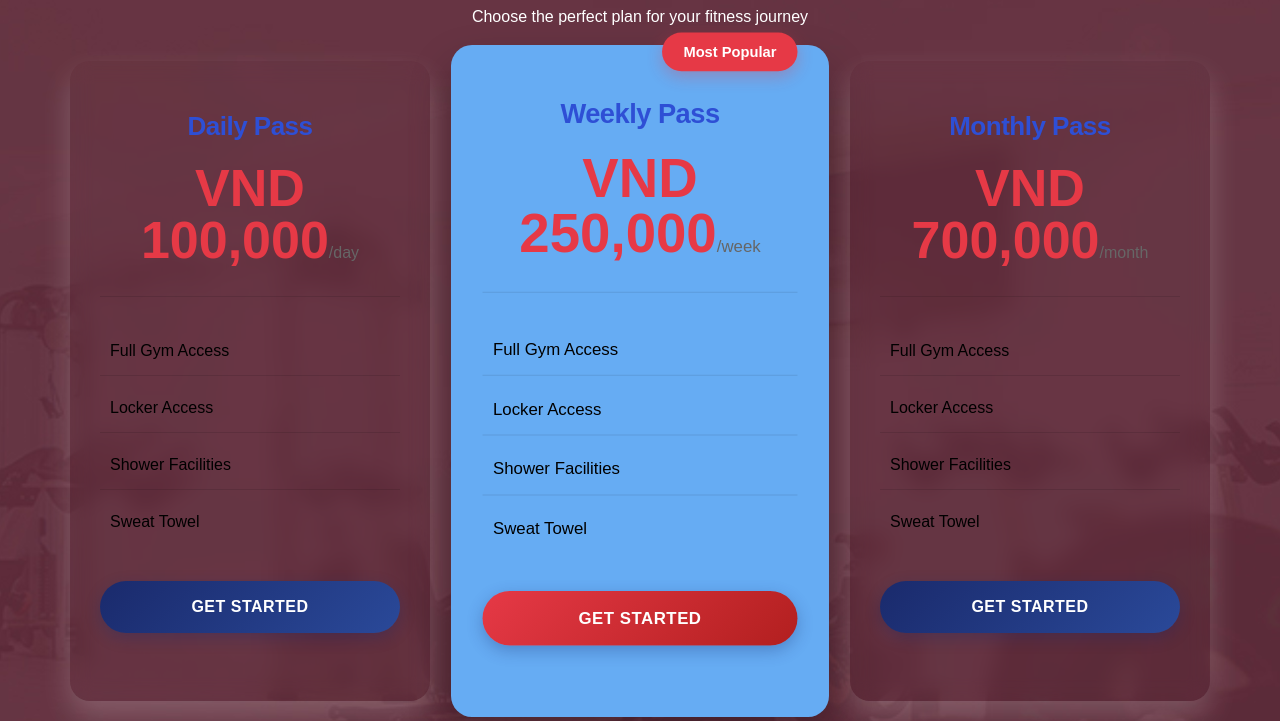
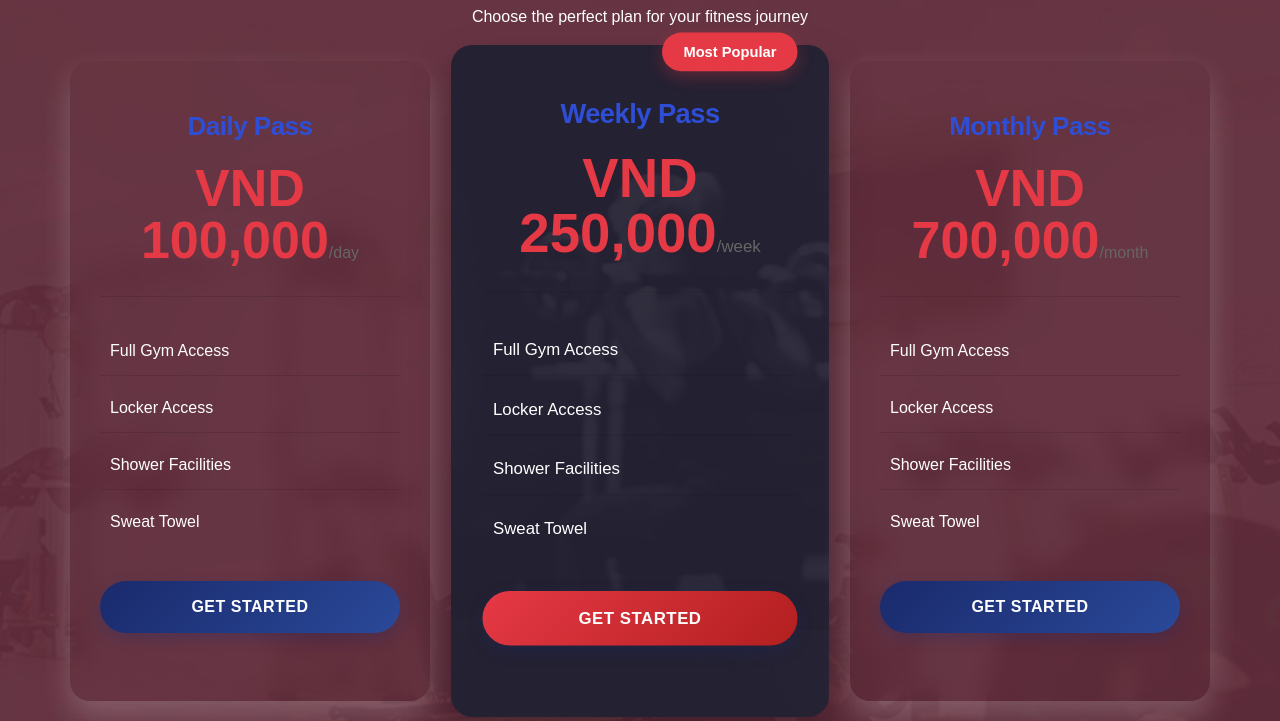
Before and after one commit to Morphy55555/phu-quoc-gym, a plain HTML site: page index.html in a window 1280 px wide. Shown: the part 3803-4524 px from the top of the page. Drawn offline with Linux system fonts and the light colour scheme.

Commit message:
Changed box shadow color and background image of feature card to provide better contrast of text and aesthetics

```diff
--- a/css/style.css
+++ b/css/style.css
@@ -677,7 +677,8 @@ a:focus {
 
 .pricing_box.featured {
   border: none;
-  background: #66acf3;
+  /* background: #66acf3; */
+  background: url(../images/us-bg.jpg);
   transform: scale(1.05);
   box-shadow: 0 20px 40px rgba(0, 0, 0, 0.25);
 }
@@ -785,7 +786,7 @@ a:focus {
 .pricing_box ul li {
     padding: 12px 0;  /* Increased padding */
     margin-bottom: 8px;  /* Added margin between items */
-    color: inherit;
+    color: white;
     font-size: 16px;
     border-bottom: 1px solid rgba(0, 0, 0, 0.1);  /* Optional: adds subtle separation */
 }
```
